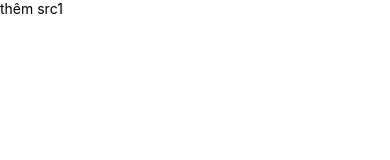
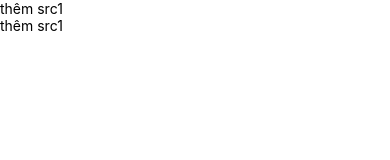
Before and after one commit to vohoangthanh/ReactNative, a React Native app: screen / in a window 390 px wide. Shown: the top 160 px of the page. Built offline with nearby package versions, Linux system fonts and the light colour scheme.

Commit message:
thanh
123

```diff
--- a/App.tsx
+++ b/App.tsx
@@ -24,6 +24,7 @@ function App(): JSX.Element {
     <SafeAreaView>
       <View>
         <Text>thêm src1</Text>
+        <Text>thêm src1</Text>
       </View>
 
     </SafeAreaView>
```
